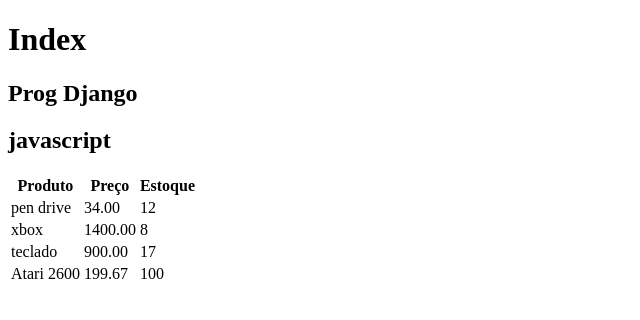
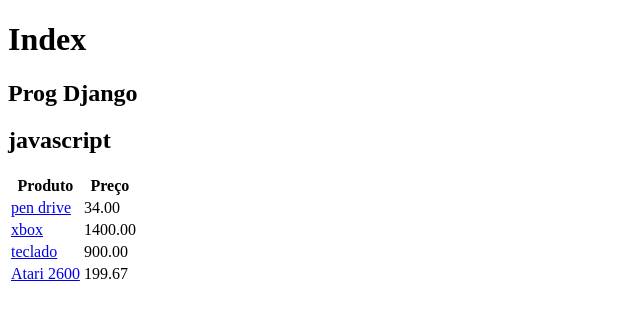
Before and after one commit to codingscode/curso_django, a Django app: page / in a window 1280 px wide. Shown: the top 320 px of the page, without its empty margins (0-640 px from the left). Run offline with Django 3.2, Linux system fonts and the light colour scheme; data comes from the database, SQL or seed files in the repository.

Commit message:
parte 35

```diff
--- a/anotacoes.txt
+++ b/anotacoes.txt
@@ -260,3 +260,5 @@
 
 
 python3.9 manage.py runserver
+
+dá erro
--- a/proj1/nucleo/templates/index.html
+++ b/proj1/nucleo/templates/index.html
@@ -15,15 +15,15 @@
          <tr>
             <th>Produto</th>
             <th>Preço</th>
-            <th>Estoque</th>
+
          </tr>
       </thead>
       <tbody>
        {% for cada in produtos %}
           <tr>
-             <td>{{ cada.nome }}</td>
+             <td><a href="{% url 'produto' produto.id %}" >{{ cada.nome }}</a></td>
              <td>{{ cada.preco }}</td>
-             <td>{{ cada.estoque }}</td>
+
           </tr>
 
        {% endfor %}
```
